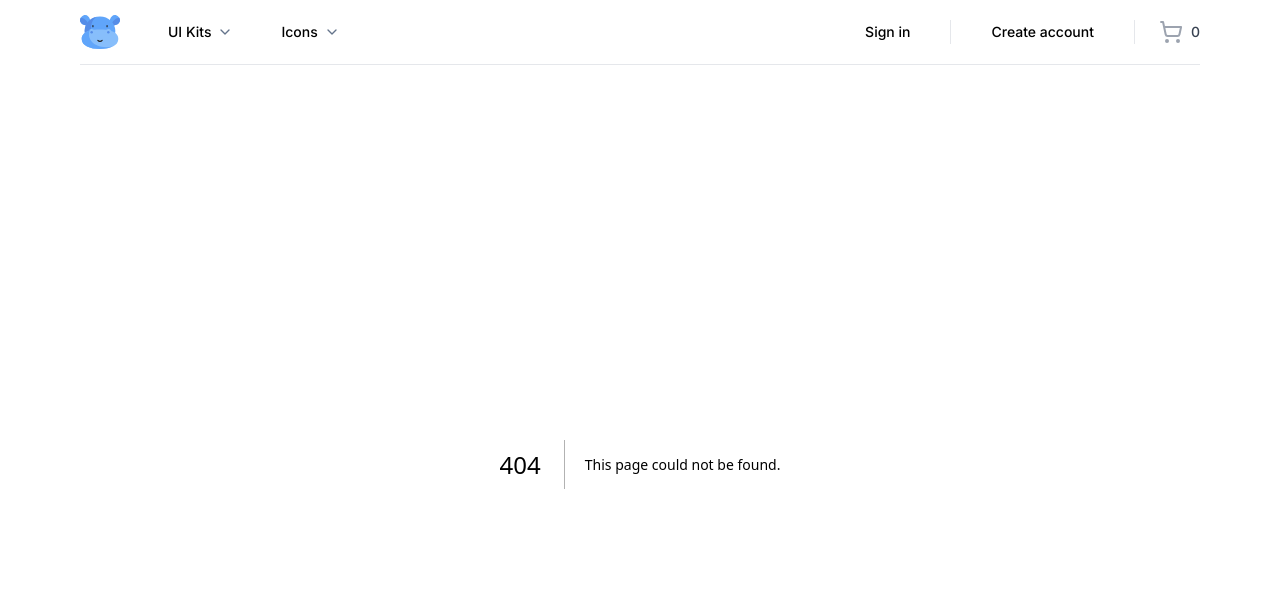
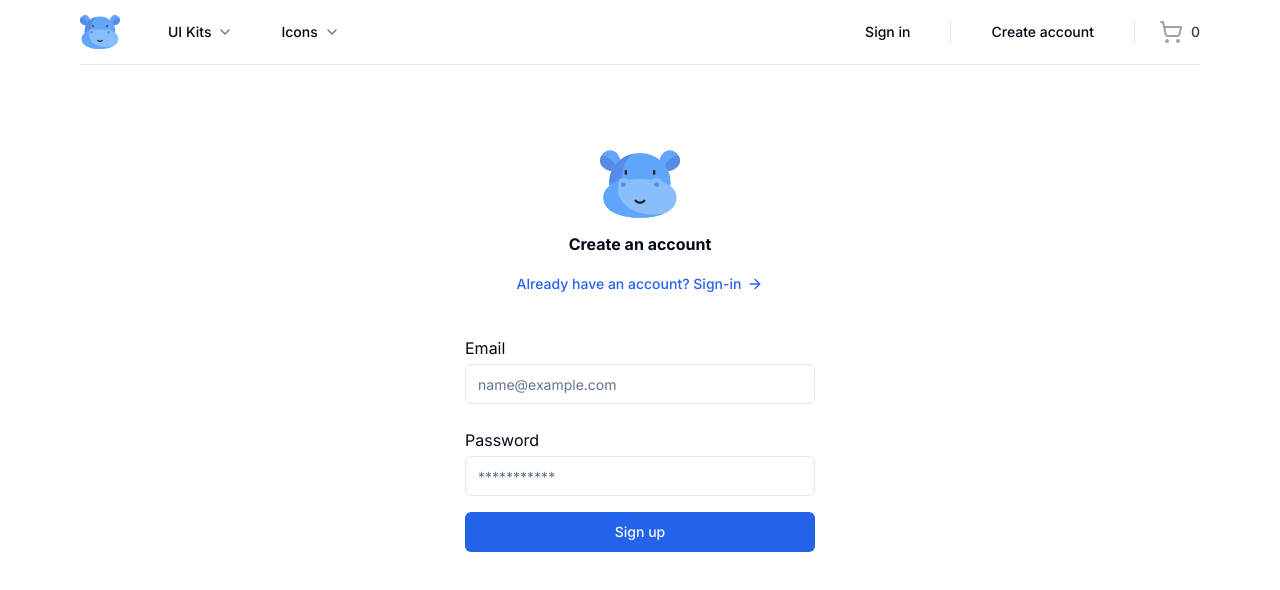
Before and after one commit to FullStackSimonIO/portfolio-website-2, a Next.js app: page /sign-up in a window 1280 px wide. Before the commit this address had no page. Shown: the top 590 px of the page. Built offline with nearby package versions, Linux system fonts and the light colour scheme.

Commit message:
added signup page

```diff
--- /dev/null
+++ b/src/app/(auth)/sign-up/page.tsx
@@ -0,0 +1,62 @@
+"use client";
+
+import { Icons } from "@/src/components/Icons";
+import { Button, buttonVariants } from "@/src/components/ui/button";
+import { Input } from "@/src/components/ui/input";
+import { cn } from "@/src/lib/utils";
+import { Label } from "@radix-ui/react-label";
+import { ArrowRight } from "lucide-react";
+import Link from "next/link";
+
+const Page = () => {
+  return (
+    <>
+      <div className="container relative flex pt-20 flex-col items-center justify-center lg: px-0">
+        <div className="mx-auto flex w-full flex-col justify-center space-y-6 sm:w-[350px]">
+          <div className="flex flex-col items-center space-y-2 text-center">
+            <Icons.logo className="h-20 w-20" />
+            <h1 className="2xl font-bold">Create an account</h1>
+
+            <Link
+              className={buttonVariants({
+                variant: "link",
+                className: "gap-1.5",
+              })}
+              href="/sign-in"
+            >
+              Already have an account? Sign-in
+              <ArrowRight className="h-4 w-4" />
+            </Link>
+          </div>
+          <div className="grid gap-6">
+            <form>
+              <div className="grid gap-2">
+                <div className="grid gap-1 py-2">
+                  <Label htmlFor="email">Email</Label>
+                  <Input
+                    className={cn({
+                      "focus-visible:ring-red-500": true,
+                    })}
+                    placeholder="name@example.com"
+                  />
+                </div>
+                <div className="grid gap-1 py-2">
+                  <Label htmlFor="password">Password</Label>
+                  <Input
+                    className={cn({
+                      "focus-visible:ring-red-500": true,
+                    })}
+                    placeholder="***********"
+                  />
+                </div>
+                <Button>Sign up</Button>
+              </div>
+            </form>
+          </div>
+        </div>
+      </div>
+    </>
+  );
+};
+
+export default Page;
--- /dev/null
+++ b/src/components/ui/input.tsx
@@ -0,0 +1,25 @@
+import * as React from "react";
+
+import { cn } from "../../lib/utils";
+
+export interface InputProps
+  extends React.InputHTMLAttributes<HTMLInputElement> {}
+
+const Input = React.forwardRef<HTMLInputElement, InputProps>(
+  ({ className, type, ...props }, ref) => {
+    return (
+      <input
+        type={type}
+        className={cn(
+          "flex h-10 w-full rounded-md border border-input bg-background px-3 py-2 text-sm ring-offset-background file:border-0 file:bg-transparent file:text-sm file:font-medium placeholder:text-muted-foreground focus-visible:outline-none focus-visible:ring-2 focus-visible:ring-ring focus-visible:ring-offset-2 disabled:cursor-not-allowed disabled:opacity-50",
+          className
+        )}
+        ref={ref}
+        {...props}
+      />
+    );
+  }
+);
+Input.displayName = "Input";
+
+export { Input };
--- /dev/null
+++ b/src/components/ui/label.tsx
@@ -0,0 +1,26 @@
+"use client";
+
+import * as React from "react";
+import * as LabelPrimitive from "@radix-ui/react-label";
+import { cva, type VariantProps } from "class-variance-authority";
+
+import { cn } from "../../lib/utils";
+
+const labelVariants = cva(
+  "text-sm font-medium leading-none peer-disabled:cursor-not-allowed peer-disabled:opacity-70"
+);
+
+const Label = React.forwardRef<
+  React.ElementRef<typeof LabelPrimitive.Root>,
+  React.ComponentPropsWithoutRef<typeof LabelPrimitive.Root> &
+    VariantProps<typeof labelVariants>
+>(({ className, ...props }, ref) => (
+  <LabelPrimitive.Root
+    ref={ref}
+    className={cn(labelVariants(), className)}
+    {...props}
+  />
+));
+Label.displayName = LabelPrimitive.Root.displayName;
+
+export { Label };
```
Also changed, not shown: package.json (+6 -1 lines), 2 other files (tests, documents, lock files or other folders).
